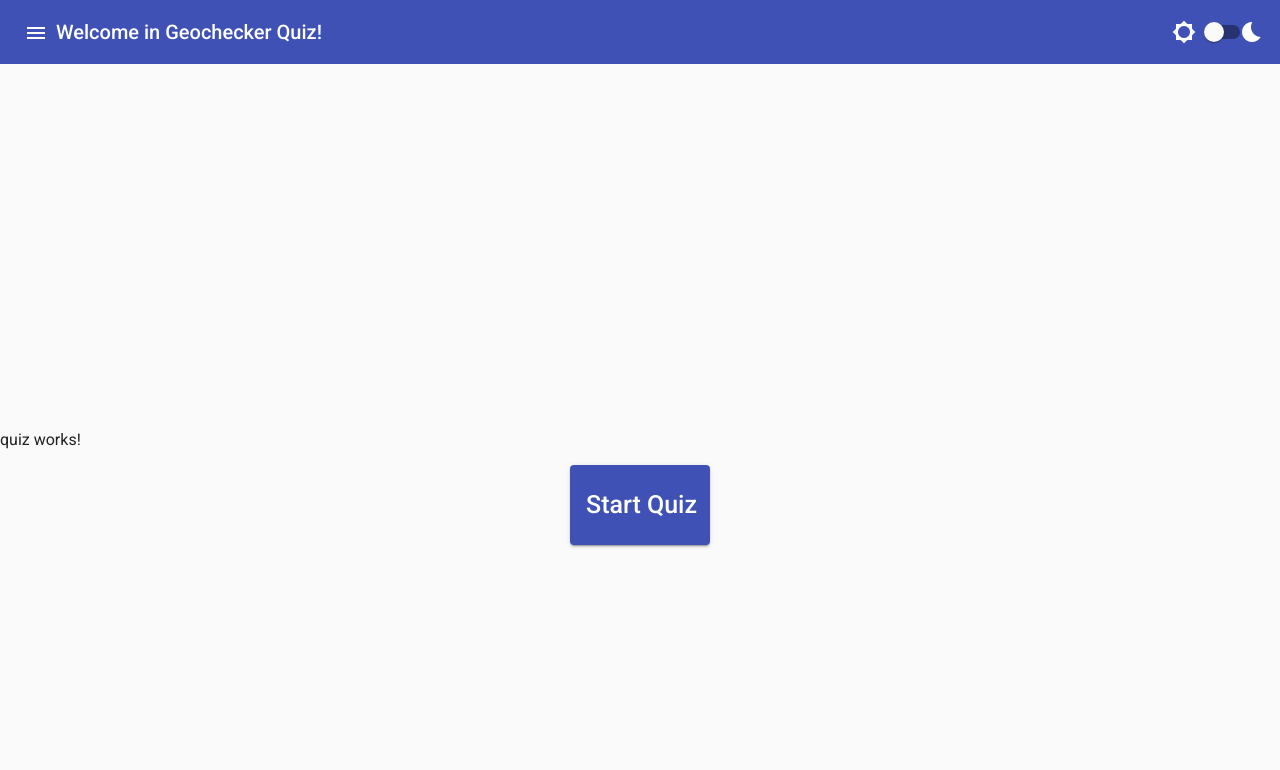
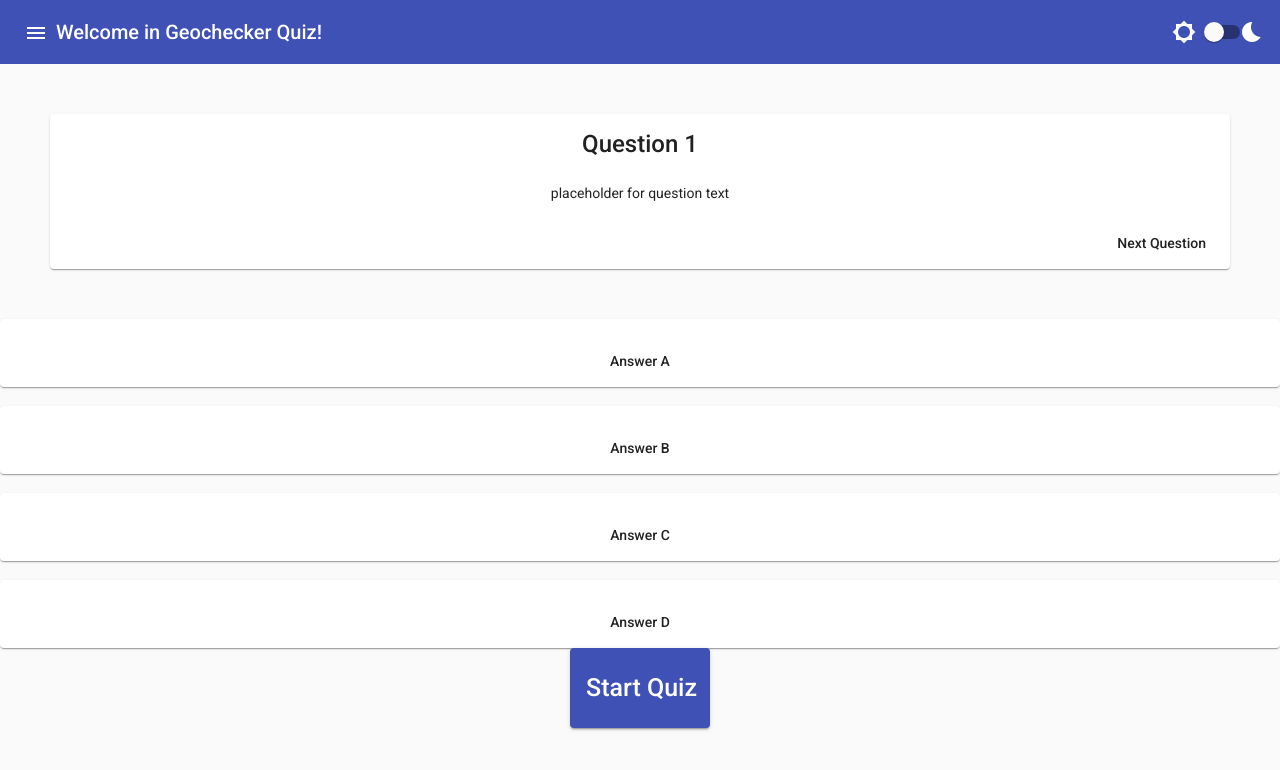
Before and after one commit to SebastianTyr/geocheckerQuiz, an Angular app in the folder GeocheckerQuiz/: page /quiz in a window 1280 px wide. Shown: the top 770 px of the page. Built offline with nearby package versions, Linux system fonts and the light colour scheme.

Commit message:
add sample mat-card grid

```diff
--- a/GeocheckerQuiz/src/app/navigation/navigation.component.html
+++ b/GeocheckerQuiz/src/app/navigation/navigation.component.html
@@ -24,7 +24,6 @@
       <mat-slide-toggle (change)="onDarkSwitched($event)"></mat-slide-toggle>
       <mat-icon>bedtime</mat-icon>
     </mat-toolbar>
-    <div class="animation-container"></div>
     <router-outlet></router-outlet>
     <div class="button-container">
       <button mat-raised-button color="primary" routerLink="/quiz" routerLinkActive="active">Start Quiz</button>
--- a/GeocheckerQuiz/src/app/navigation/navigation.component.scss
+++ b/GeocheckerQuiz/src/app/navigation/navigation.component.scss
@@ -27,10 +27,6 @@
   margin-left: 8px;
 }
 
-.animation-container {
-  height: 350px;
-}
-
 .button-container {
   text-align: center;
 }
--- a/GeocheckerQuiz/src/app/quiz/quiz.component.html
+++ b/GeocheckerQuiz/src/app/quiz/quiz.component.html
@@ -1 +1,35 @@
-<p>quiz works!</p>
+<div class="question-grid-container">
+    <mat-card class="question-card">
+        <mat-card-title>Question 1</mat-card-title>
+        <br>
+        <mat-card-content>placeholder for question text</mat-card-content>
+        <mat-card-actions align="end">
+            <button mat-button>Next Question</button>
+        </mat-card-actions>
+    </mat-card>
+</div>
+<div class="answers-grid-container">
+    <mat-card class="answers">
+        <mat-card-actions>
+            <button class="btn-ans" mat-button>Answer A</button>
+        </mat-card-actions>
+    </mat-card>
+    <br>
+    <mat-card class="answers">
+        <mat-card-actions>
+            <button class="btn-ans" mat-button>Answer B</button>
+        </mat-card-actions>
+    </mat-card>
+    <br>
+    <mat-card class="answers">
+        <mat-card-actions>
+            <button class="btn-ans" mat-button>Answer C</button>
+        </mat-card-actions>
+    </mat-card>
+    <br>
+    <mat-card class="answers">
+        <mat-card-actions>
+            <button class="btn-ans" mat-button>Answer D</button>
+        </mat-card-actions>
+    </mat-card>
+</div>
--- a/GeocheckerQuiz/src/app/quiz/quiz.component.scss
+++ b/GeocheckerQuiz/src/app/quiz/quiz.component.scss
@@ -0,0 +1,11 @@
+.question-grid-container {
+    padding: 50px;
+}
+
+.question-card {
+    text-align: center;
+}
+
+.btn-ans {
+    width: 100%;
+}
```
Also changed, not shown: GeocheckerQuiz/src/app/app.module.ts (+5 -2 lines).
